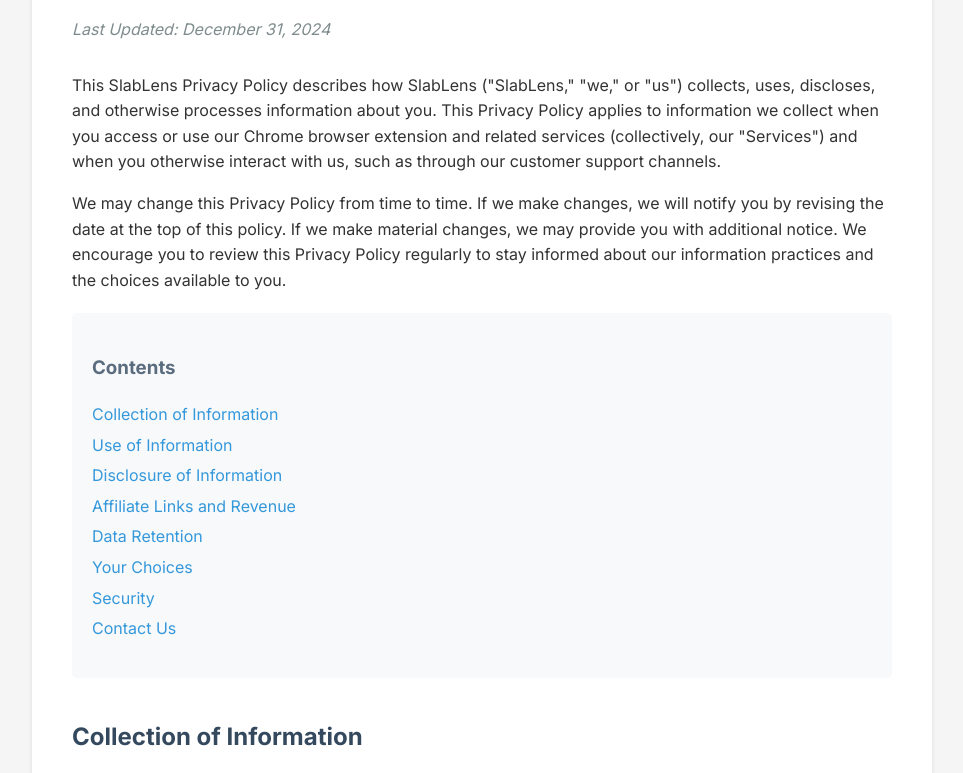
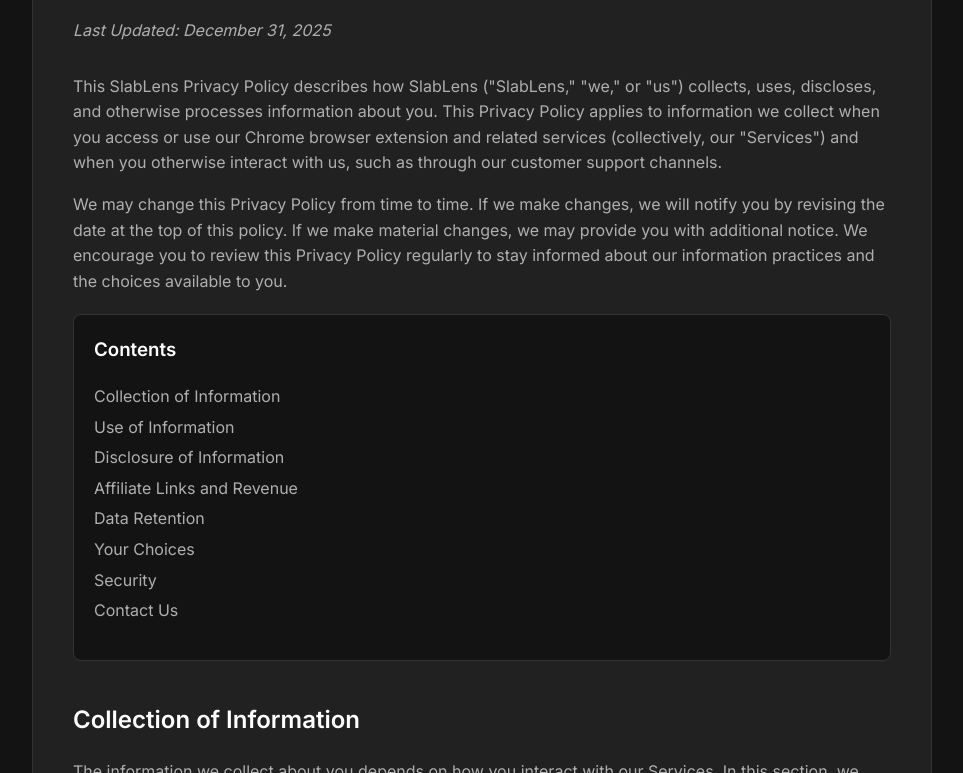
Before and after one commit to bulbamuse/slablens-privacy, a plain HTML site: page index.html in a window 1280 px wide. Shown: the part 150-923 px from the top of the page, without its empty margins (158-1121 px from the left). Drawn offline with Linux system fonts and the light colour scheme.

Commit message:
Update privacy policy styling to match SlabLens dark theme and update date to 2025

```diff
--- a/index.html
+++ b/index.html
@@ -8,64 +8,96 @@
     <link rel="preconnect" href="https://fonts.gstatic.com" crossorigin>
     <link href="https://fonts.googleapis.com/css2?family=Inter:wght@400;600;700&display=swap" rel="stylesheet">
     <style>
+        /* CSS Variables - SlabLens Dark Theme */
+        :root {
+            --bg-primary: #131313;
+            --bg-secondary: #212121;
+            --text-primary: #ffffff;
+            --text-secondary: #afafaf;
+            --border-color: #333;
+            --accent-coral: #ed6e69;
+            --accent-green: #07b84c;
+        }
+
         body {
             font-family: 'Inter', -apple-system, BlinkMacSystemFont, 'Segoe UI', Roboto, 'Helvetica Neue', Arial, sans-serif;
             line-height: 1.6;
-            color: #333;
+            color: var(--text-primary);
             max-width: 900px;
             margin: 0 auto;
             padding: 20px;
-            background-color: #f5f5f5;
+            background-color: var(--bg-primary);
         }
         .container {
-            background-color: white;
+            background-color: var(--bg-secondary);
             padding: 40px;
             border-radius: 8px;
-            box-shadow: 0 2px 4px rgba(0,0,0,0.1);
+            border: 1px solid var(--border-color);
         }
         h1 {
-            color: #2c3e50;
-            border-bottom: 3px solid #3498db;
+            color: var(--text-primary);
+            border-bottom: 3px solid var(--accent-coral);
             padding-bottom: 10px;
+            font-weight: 700;
         }
         h2 {
-            color: #34495e;
+            color: var(--text-primary);
             margin-top: 30px;
             padding-top: 10px;
+            font-weight: 600;
         }
         h3 {
-            color: #5a6c7d;
+            color: var(--text-secondary);
             margin-top: 20px;
+            font-weight: 600;
         }
         .last-updated {
-            color: #7f8c8d;
+            color: var(--text-secondary);
             font-style: italic;
             margin-bottom: 30px;
+        }
+        p {
+            color: var(--text-secondary);
         }
         ul {
             padding-left: 20px;
         }
         li {
             margin-bottom: 10px;
+            color: var(--text-secondary);
+        }
+        strong {
+            color: var(--text-primary);
+            font-weight: 600;
         }
         a {
-            color: #3498db;
+            color: var(--accent-coral);
             text-decoration: none;
+            font-weight: 500;
         }
         a:hover {
             text-decoration: underline;
         }
         .highlight {
-            background-color: #fff3cd;
+            background-color: rgba(237, 110, 105, 0.1);
             padding: 15px;
-            border-left: 4px solid #ffc107;
+            border-left: 4px solid var(--accent-coral);
+            margin: 20px 0;
+            border-radius: 4px;
+        }
+        .highlight strong {
+            color: var(--accent-coral);
+        }
+        .toc {
+            background-color: var(--bg-primary);
+            padding: 20px;
+            border-radius: 8px;
+            border: 1px solid var(--border-color);
             margin: 20px 0;
         }
-        .toc {
-            background-color: #f8f9fa;
-            padding: 20px;
-            border-radius: 5px;
-            margin: 20px 0;
+        .toc h3 {
+            color: var(--text-primary);
+            margin-top: 0;
         }
         .toc ul {
             list-style: none;
@@ -74,12 +106,18 @@
         .toc li {
             margin-bottom: 5px;
         }
+        .toc a {
+            color: var(--text-secondary);
+        }
+        .toc a:hover {
+            color: var(--accent-coral);
+        }
     </style>
 </head>
 <body>
     <div class="container">
         <h1>SlabLens Privacy Policy</h1>
-        <p class="last-updated">Last Updated: December 31, 2024</p>
+        <p class="last-updated">Last Updated: December 31, 2025</p>
 
         <p>
             This SlabLens Privacy Policy describes how SlabLens ("SlabLens," "we," or "us") collects, uses,
@@ -311,13 +349,6 @@
             <strong>Email:</strong> <a href="mailto:bulba.lomuse@gmail.com">bulba.lomuse@gmail.com</a>
         </p>
 
-        <h2>Children's Privacy</h2>
-        <p>
-            SlabLens is not intended for use by children under the age of 13, and we do not knowingly
-            collect personal information from children under 13. If we learn that we have collected
-            information from a child under 13, we will delete that information.
-        </p>
-
         <h2>Changes to This Privacy Policy</h2>
         <p>
             We may update this Privacy Policy from time to time. If we make material changes, we will
```
